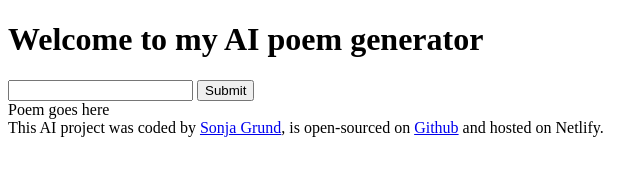
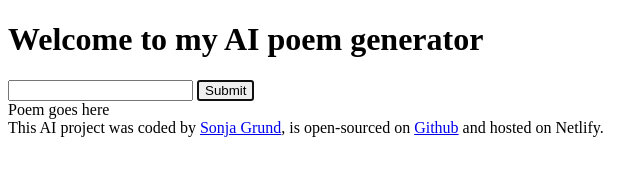
Before and after one commit to itsSonchan/PoemGenerator, a plain HTML site: page index.html in a window 1280 px wide. Shown: the full height of the page, 0-640 px from the left. Drawn offline with Linux system fonts and the light colour scheme.

Commit message:
added autofocus + required to form

```diff
--- a/index.html
+++ b/index.html
@@ -9,7 +9,8 @@
     <h1>Welcome to my AI poem generator</h1>
     <form action="">
       <input type="text" />
-      <input type="submit" placeholder="Please enter a topic for the poem" />
+      <input type="submit" placeholder="Please enter a topic for the poem" /
+      autofocus required>
     </form>
     <div>Poem goes here</div>
 
```
